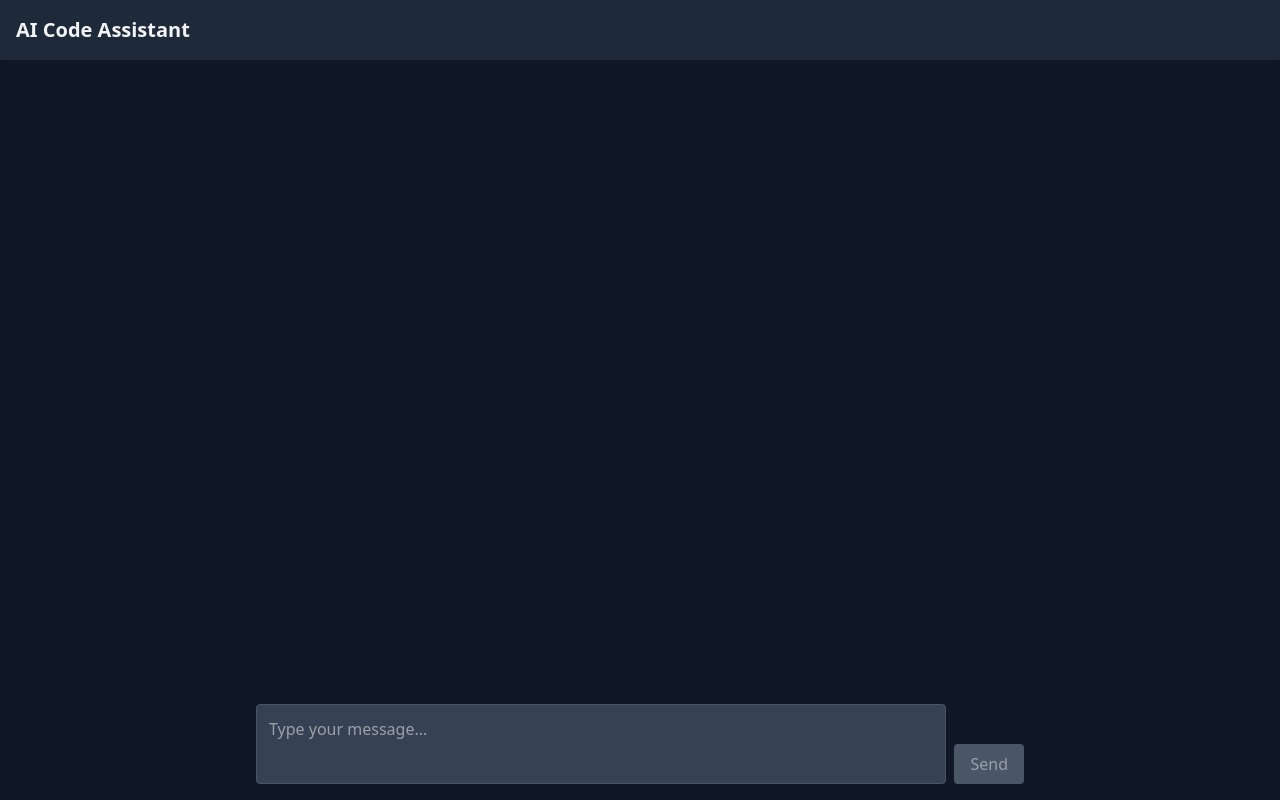
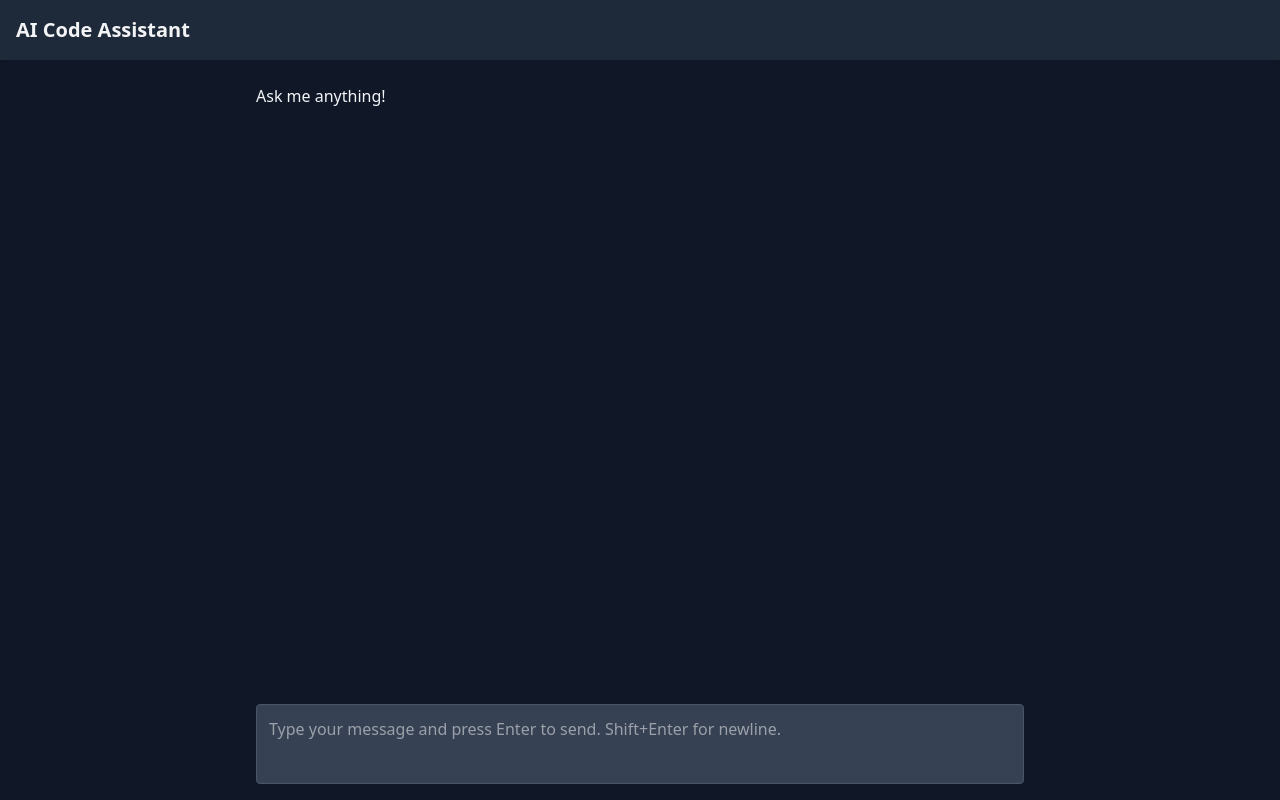
Before and after one commit to antonis-zisis/ai-code-assistant, a React app in the folder app/: page / in a window 1280 px wide. Built offline with nearby package versions, Linux system fonts and the light colour scheme; the HTML template or start-up script is replaced by a standard one.

Commit message:
final ui improvements

```diff
--- a/app/src/App.tsx
+++ b/app/src/App.tsx
@@ -7,11 +7,12 @@ import { Loading } from './components/Loading';
 import { parseResponse } from './utils/utils';
 
 export function App() {
+  const [isLoading, setIsLoading] = useState(false);
   const [prompt, setPrompt] = useState('');
   const [messages, setMessages] = useState<
     { sender: 'user' | 'ai'; content: string }[]
   >([]);
-  const [isLoading, setIsLoading] = useState(false);
+
   const chatEndRef = useRef<HTMLDivElement | null>(null);
 
   useEffect(() => {
@@ -24,7 +25,8 @@ export function App() {
 
       <main className="flex-1 overflow-y-auto px-4 py-6 flex justify-center">
         <div className="w-full max-w-3xl space-y-4">
-          {messages.map((msg, index) => (
+          {messages.length > 0 ? (
+            messages.map((msg, index) => (
               <div
                 key={index}
                 className={`flex ${
@@ -53,7 +55,10 @@ export function App() {
                   )}
                 </div>
               </div>
-          ))}
+            ))
+          ) : (
+            <p>Ask me anything!</p>
+          )}
 
           {isLoading ? <Loading /> : null}
 
--- a/app/src/components/ChatInput.tsx
+++ b/app/src/components/ChatInput.tsx
@@ -20,9 +20,7 @@ export function ChatInput({
   setMessages,
   setPrompt,
 }: ChatInputProps) {
-  const handleSubmit = async (event: React.FormEvent) => {
-    event.preventDefault();
-
+  const handleSubmit = async () => {
     const trimmedPrompt = prompt.trim();
 
     if (!trimmedPrompt) {
@@ -50,30 +48,29 @@ export function ChatInput({
     }
   };
 
+  const handleKeyDown = (event: React.KeyboardEvent<HTMLTextAreaElement>) => {
+    if (event.key === 'Enter' && !event.shiftKey) {
+      event.preventDefault();
+
+      if (!isLoading && prompt.trim()) {
+        handleSubmit();
+      }
+    }
+  };
+
   return (
     <footer className="px-4 py-4 flex justify-center">
       <form
-        onSubmit={handleSubmit}
         className="w-full max-w-3xl flex items-end gap-2"
+        onSubmit={(event) => event.preventDefault()}
       >
         <textarea
           value={prompt}
-          onChange={(e) => setPrompt(e.target.value)}
-          placeholder="Type your message..."
+          onChange={(event) => setPrompt(event.target.value)}
+          onKeyDown={handleKeyDown}
+          placeholder="Type your message and press Enter to send. Shift+Enter for newline."
           className="flex-1 p-3 border border-gray-600 bg-gray-700 text-white rounded resize-none h-20 focus:outline-none focus:ring-2 focus:ring-blue-500"
         />
-
-        <button
-          type="submit"
-          disabled={!prompt.trim() || isLoading}
-          className={`h-10 px-4 rounded ${
-            !prompt.trim() || isLoading
-              ? 'bg-gray-600 text-gray-400 cursor-not-allowed'
-              : 'bg-blue-600 text-white hover:bg-blue-700'
-          }`}
-        >
-          Send
-        </button>
       </form>
     </footer>
   );
```
Lines whose indentation alone changed are shown as unchanged.
